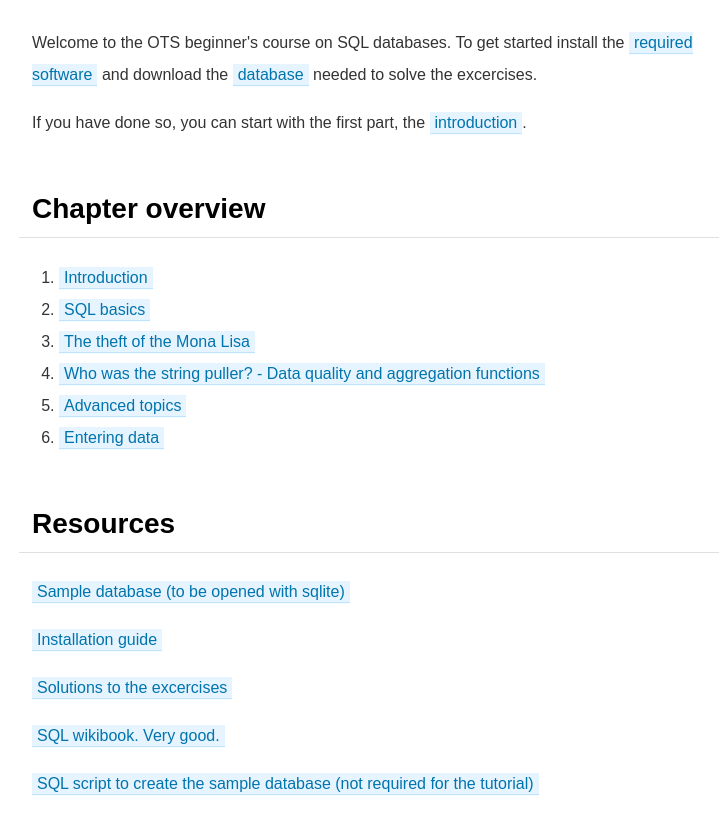
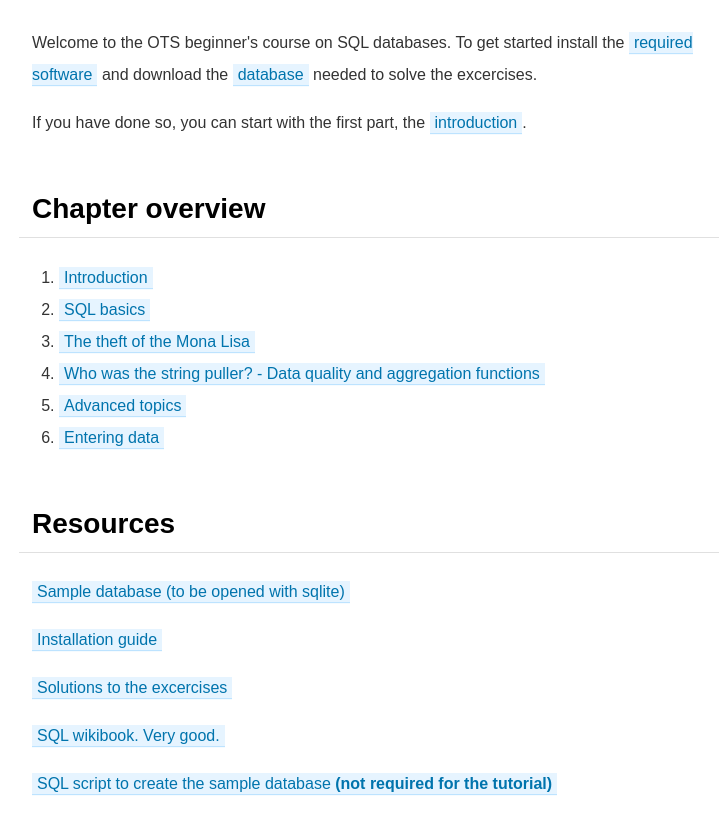
Before and after one commit to OpenTechSchool/sql-tutorial, a plain HTML site: page index.html in a window 1280 px wide. Shown: the part 125-941 px from the top of the page, without its empty margins (271-995 px from the left). Drawn offline with Linux system fonts and the light colour scheme; a web font is replaced by a local one.

Commit message:
Update index.html

```diff
--- a/index.html
+++ b/index.html
@@ -38,7 +38,7 @@
 
 <p><a href="http://en.wikibooks.org/wiki/Structured_Query_Language">SQL wikibook. Very good.</a></p>
 
-<p><a href="databaseOTS.sql">SQL script to create the sample database (not required for the tutorial)</a></p>
+<p><a href="databaseOTS.sql">SQL script to create the sample database <strong>(not required for the tutorial)</strong></a></p>
 
 
 </body>
```
